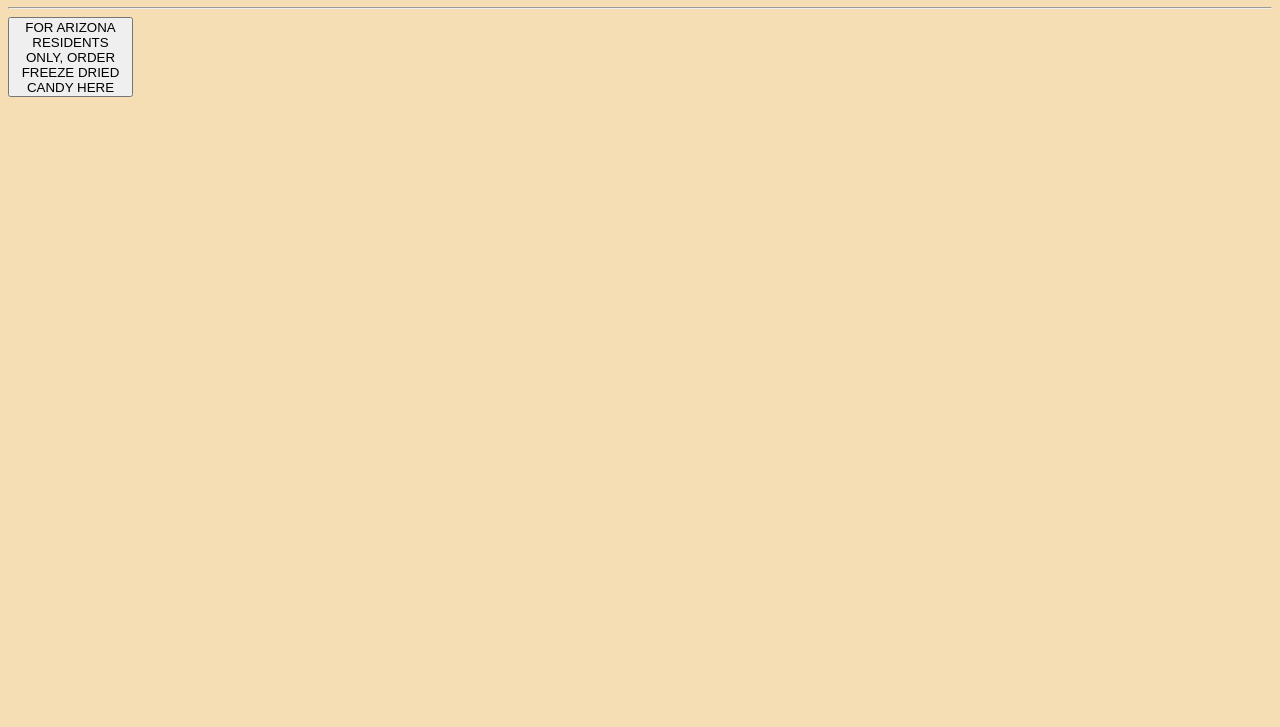
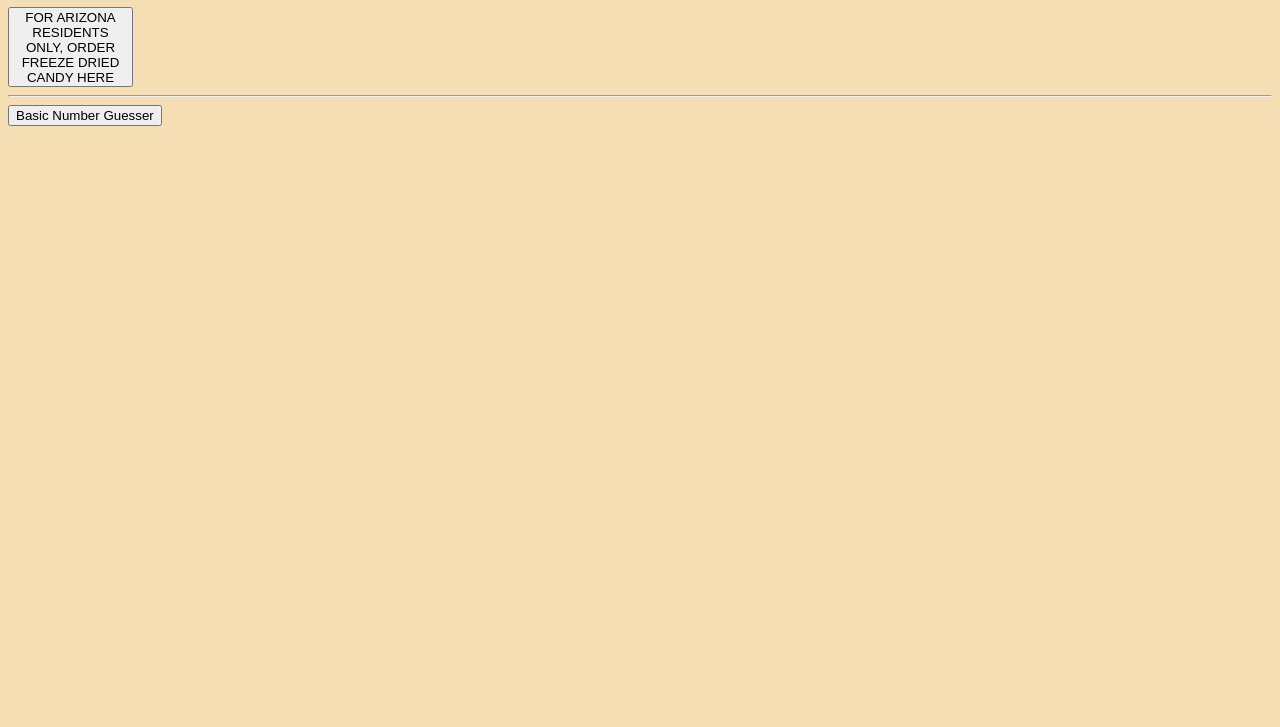
Before and after one commit to gspy27/gabes-online-plaza, a plain HTML site: page index.html in a window 1280 px wide. Shown: the part 73-800 px from the top of the page. Drawn offline with Linux system fonts and the light colour scheme.

Commit message:
Update index.html

```diff
--- a/index.html
+++ b/index.html
@@ -8,8 +8,9 @@
 
 <body>
 <h1>Gabes Online Plaza</h1>
+<a href="https://crispy-az-treats.square.site/#most-popular" target="_blank"><button id="azResBtn">FOR ARIZONA RESIDENTS ONLY, ORDER FREEZE DRIED CANDY HERE</button></a>
 <hr>
-<a href="https://crispy-az-treats.square.site/#most-popular" target="_blank"><button id="azResBtn">FOR ARIZONA RESIDENTS ONLY, ORDER FREEZE DRIED CANDY HERE</button></a>
+    <a href="Guessr/Guessr.html"><button>Basic Number Guesser</button></a>
 </body>
 
 </html>
```
